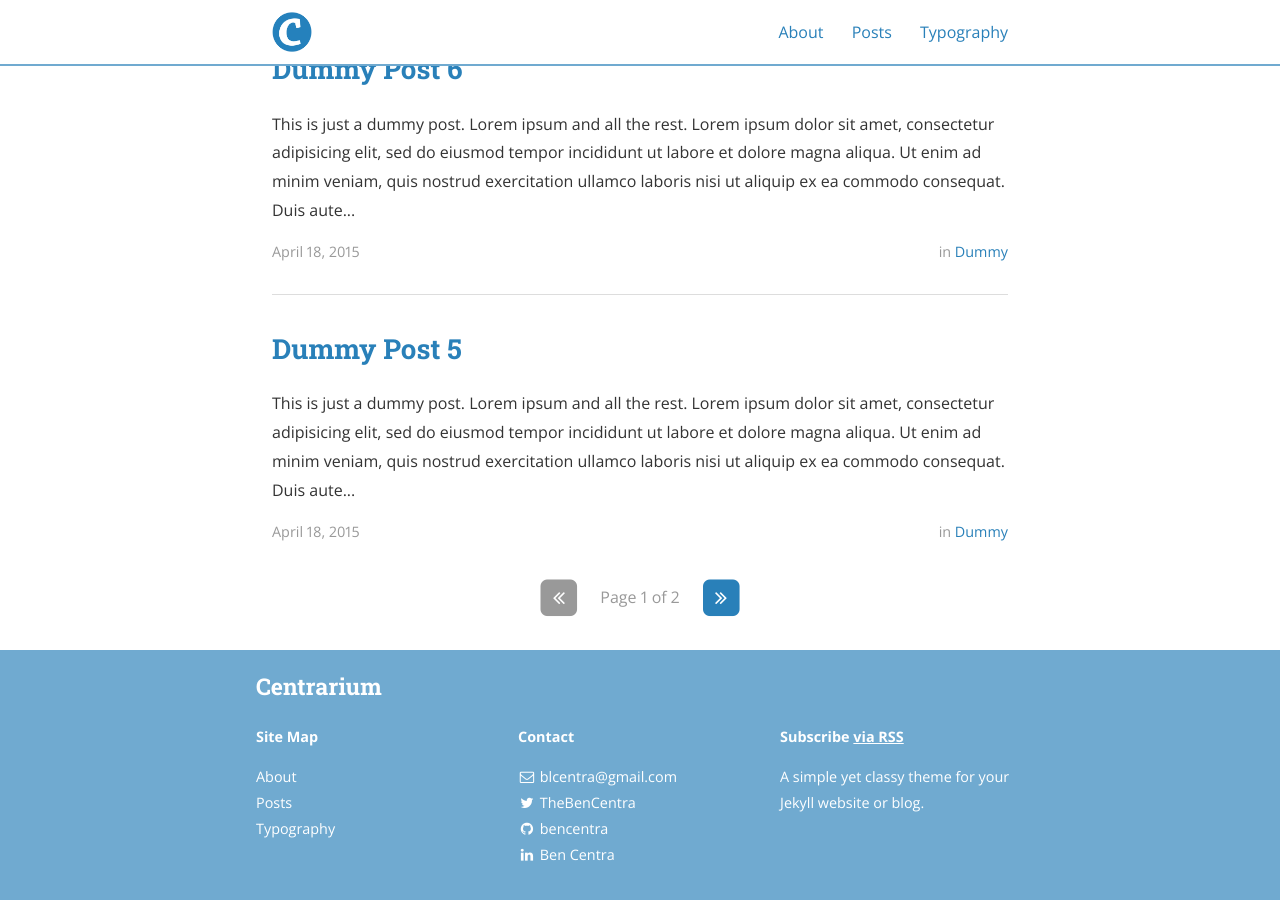
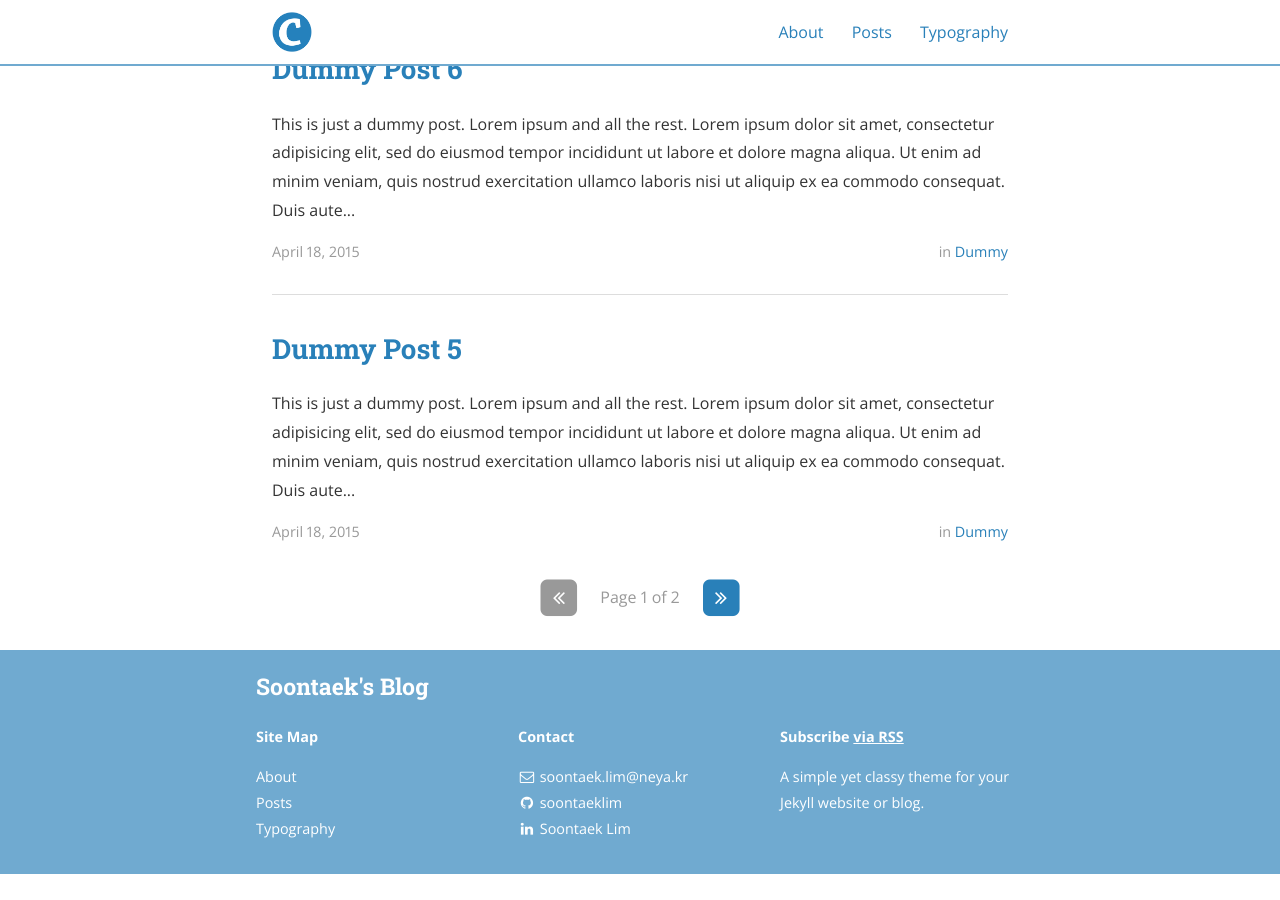
Before and after one commit to SoontaekLim/soontaeklim.github.io, a Jekyll site: the page built from index.html, in a window 1280 px wide and 900 px high, scrolled down 1275 px. Built offline with Jekyll 4.4.1, drawn with Linux system fonts in a browser that asks for light colours; nearby versions of some CDN libraries; the list of posts is cut into pages by our own code; after the commit the page ends 2149 px from its top, so only the background shows below that; some of the changed text lies outside the part shown.

Commit message:
Change title and contacts

```diff
--- a/_config.yml
+++ b/_config.yml
@@ -9,10 +9,10 @@ exclude:
   - "/vendor/"
 
 # Site settings
-title: Centrarium
+title: Soontaek's Blog
 subtitle: "A simple yet classy theme for your Jekyll website or blog"
-email: blcentra@gmail.com
-name: Ben Centra
+email: soontaek.lim@neya.kr
+name: Soontaek Lim
 description: >
   A simple yet classy theme for your Jekyll website or blog.
 # Base URL of site (i.e. /blog). It should always start with a slash,
@@ -76,12 +76,12 @@ descriptions:
 #     desc: Follow me on Twitter            # Description to display as link title, etc
 #     share: true                           # Include in the "Share" section of posts
 social:
-  - name: Twitter
-    icon: twitter
-    username: TheBenCentra
-    url: https://twitter.com/TheBenCentra
-    desc: Follow me on Twitter
-    share: true
+#  - name: Twitter
+#    icon: twitter
+#    username: TheBenCentra
+#    url: https://twitter.com/TheBenCentra
+#    desc: Follow me on Twitter
+#    share: false
 
   - name: Facebook
     icon: facebook
@@ -92,15 +92,15 @@ social:
 
   - name: GitHub
     icon: github
-    username: bencentra
-    url: https://github.com/bencentra
+    username: soontaeklim
+    url: https://github.com/soontaeklim
     desc: Fork me on GitHub
-    share: false
+    share: true
 
   - name: LinkedIn
     icon: linkedin
-    username: Ben Centra
-    url: https://www.linkedin.com/pub/ben-centra/47/769/60a
+    username: Soontaek Lim
+    url: https://www.linkedin.com/in/soontaek-lim/
     desc: Connect with me on LinkedIn
     share: true
 
@@ -109,7 +109,7 @@ social:
     username: ""
     url: ""
     desc: Add me to your Circles
-    share: true
+    share: false
 
   - name: YouTube
     icon: youtube
@@ -130,7 +130,7 @@ social:
     username: ""
     url: ""
     desc: Follow me on Pinterest
-    share: true
+    share: false
 
   - name: SoundCloud
     icon: soundcloud
@@ -179,7 +179,7 @@ social:
     username: ""
     url: ""
     desc: Share to Reddit
-    share: true
+    share: false
 
   - name: "Hacker News"
     icon: hacker-news
```
